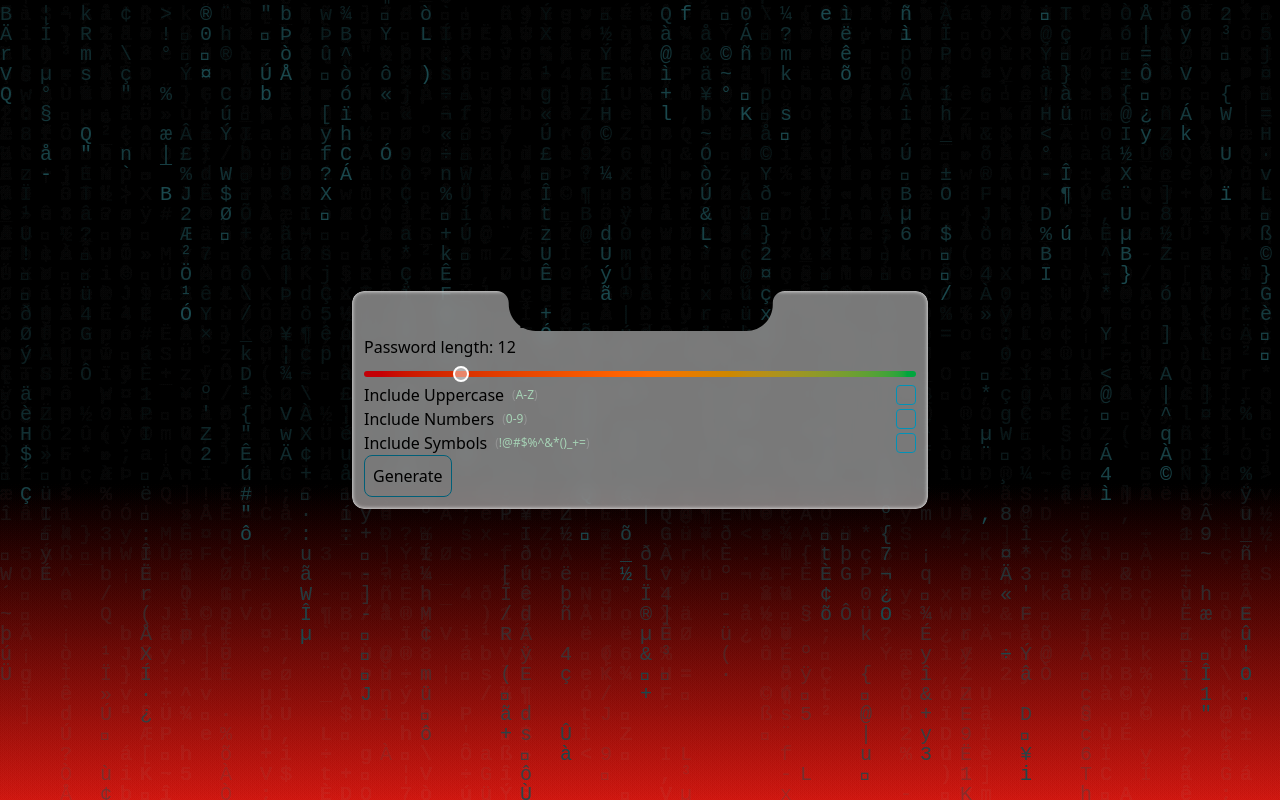
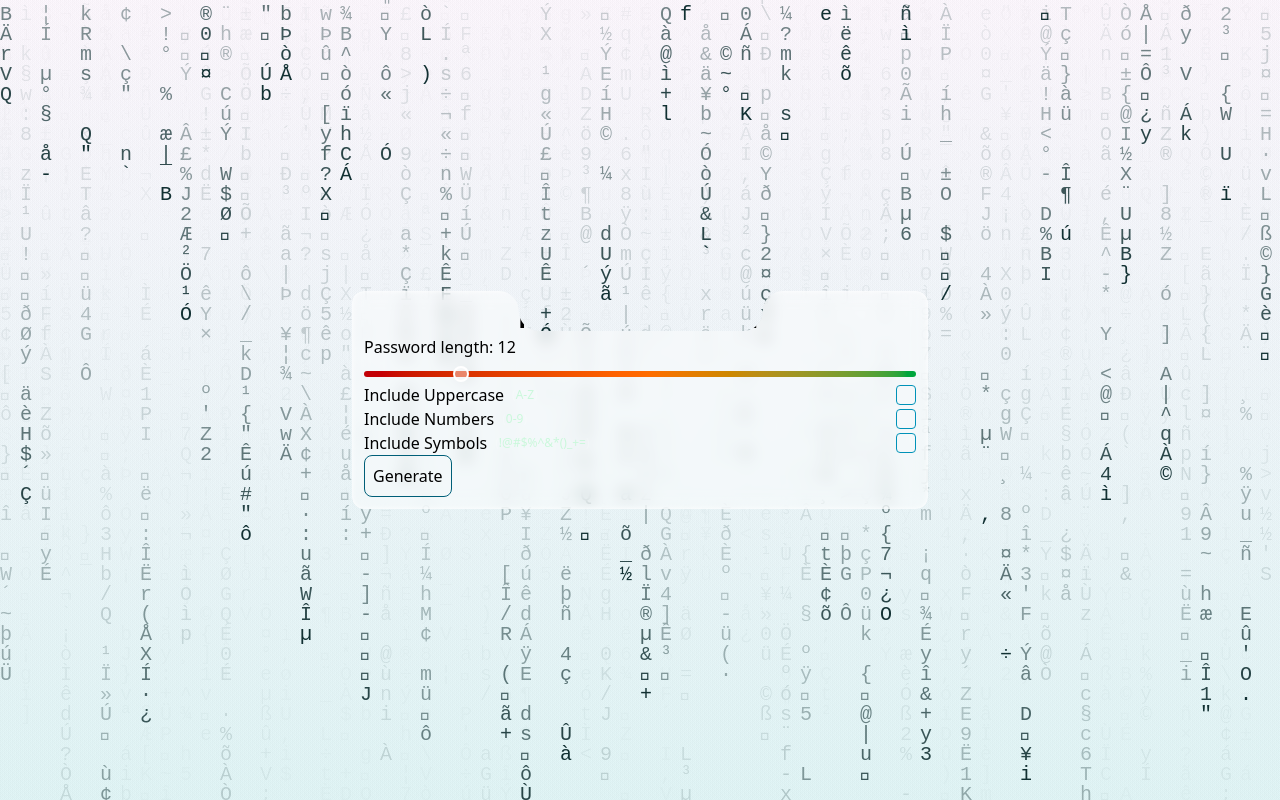
Before and after one commit to TraceOfHumanity/password-generator, a React (Vite) app: page / in a window 1280 px wide. Built offline with nearby package versions, Linux system fonts and the light colour scheme.

Commit message:
refactor(styles): modify mask SVG and update background gradient for enhanced aesthetics

```diff
--- a/src/components/MatrixBackground.tsx
+++ b/src/components/MatrixBackground.tsx
@@ -19,9 +19,8 @@ export const MatrixBackground = () => {
     if (!ctx) return;
 
     const gradient = ctx.createLinearGradient(0, 0, 0, height);
-    gradient.addColorStop(0, "rgba(0,0, 0, 0.1)");
-    gradient.addColorStop(0.6, "rgba(0,0, 0, 0.1)");
-    gradient.addColorStop(1, "rgba(208, 28, 21, 0.1)");
+    gradient.addColorStop(0, "rgba(249, 244, 250, 0.1)");
+    gradient.addColorStop(1, "rgba(222, 242, 243, 0.1)");
 
     ctx.fillStyle = gradient;
     ctx.fillRect(0, 0, width, height);
@@ -36,8 +35,8 @@ export const MatrixBackground = () => {
         const text = String.fromCharCode(Math.random() * 256);
         const x = ind * 20;
 
-        const hue = 185;
-        const color = `hsl(${hue}, 50%, 20%)`;
+        const hue = 183;
+        const color = `hsl(${hue}, 50%, 13%)`;
         ctx.fillStyle = color;
 
         ctx.fillText(text, x, y);
--- a/src/index.css
+++ b/src/index.css
@@ -1,17 +1,18 @@
 @import "tailwindcss";
 
 @theme {
-  --color-bodyBackgroundFrom: #000000;
-  --color-bodyBackgroundTo: #D01C15;
+  --color-bodyBackgroundFrom: #F9F4FA;
+  --color-bodyBackgroundTo: #DEF2F3;
   --color-text: #163551;
 }
 
 body {
   background: linear-gradient(
     180deg,
-    var(--color-bodyBackgroundFrom) 60%,
+    var(--color-bodyBackgroundFrom),
     var(--color-bodyBackgroundTo)
   );
+  /* background: var(--color-bodyBackgroundFrom); */
   color: var(--text);
   overflow: hidden;
 }
```
Also changed, not shown: public/mask.svg.
